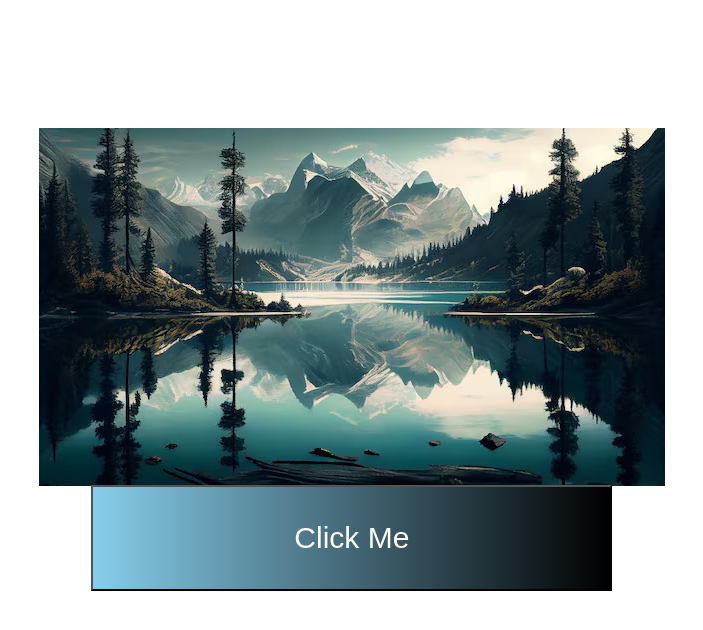
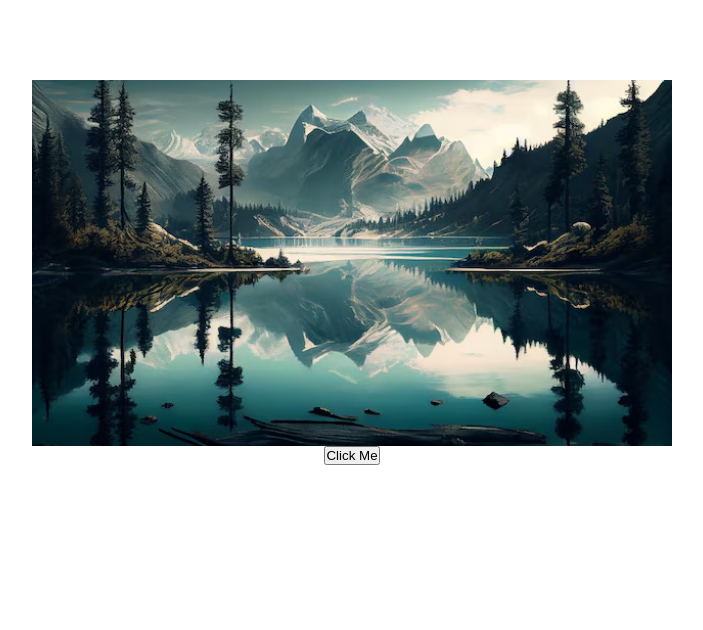
Before and after one commit to AkshajArora/task3-1-upsm, a plain HTML site: page index.html in a window 1280 px wide. Shown: the whole page, without its empty margins (288-991 px from the left). Drawn offline with Linux system fonts and the light colour scheme.

Commit message:
Update style.css

```diff
--- a/style.css
+++ b/style.css
@@ -5,38 +5,30 @@
 }
 
 body{
-    height: 100vh;
+    height: 90vh;
     width: 100vw;
 }
 
 .container{
-    display: inline-block;
+    display: block;
     width: 50vw;
     height: 60%;
     margin-left: 25vw;
-    margin-top: 10%;
+    margin-top: 10vh;
     text-align: center;
 }
 
-.image{
-    display: inline-block;
+
+img{
+    width: 100%;
+    display: block;
 }
 
-.image img{
+button{
+    display: block;
+    border: 0.5vh solid black;
     width: 100%;
-}
-
-.btn1{
-    width: 40.7vw;
-    margin-left: 4.64vw;
-    height: 22%;
-}
-
-.btn1 input{
-    margin-top: -5px;
-    color: white;
-    width: 100%;
-    height: 100%;
-    font-size: 30px;
+    height: 13.5vh;
+    font-size: 3vh;
     background-image: linear-gradient(to right, skyblue, black);
 }
```
